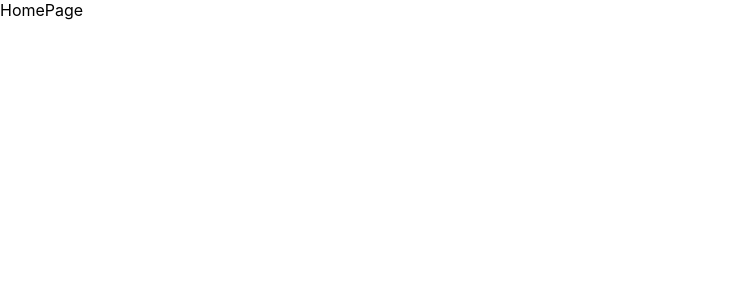
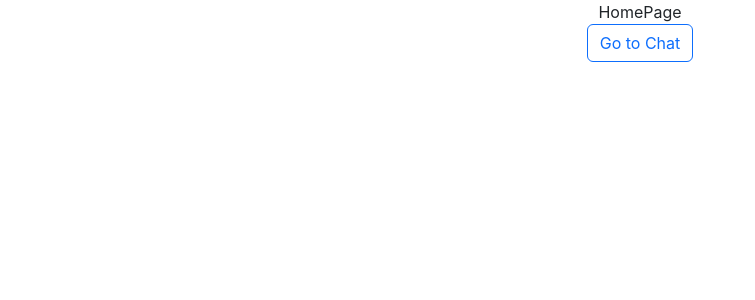
Before and after one commit to iosumit/chat-frontend-system, a React (Create React App) app: page / in a window 1280 px wide. Shown: the top 300 px of the page, without its empty margins (0-755 px from the left). Built offline with nearby package versions, Linux system fonts and the light colour scheme.

Commit message:
Division made

```diff
--- a/package.json
+++ b/package.json
@@ -7,6 +7,7 @@
     "@testing-library/jest-dom": "^5.16.5",
     "@testing-library/react": "^13.4.0",
     "@testing-library/user-event": "^13.5.0",
+    "bootstrap": "^5.3.0",
     "react": "^18.2.0",
     "react-dom": "^18.2.0",
     "react-redux": "^8.0.7",
--- a/public/index.html
+++ b/public/index.html
@@ -1,15 +1,15 @@
 <!DOCTYPE html>
 <html lang="en">
+
 <head>
   <meta charset="utf-8" />
   <link rel="icon" href="%PUBLIC_URL%/favicon.ico" />
   <meta name="viewport" content="width=device-width, initial-scale=1" />
   <meta name="theme-color" content="#000000" />
-    <meta
-      name="description"
-      content="Web site created using create-react-app"
-    />
+  <meta name="description" content="Web site created using create-react-app" />
   <link rel="apple-touch-icon" href="%PUBLIC_URL%/logo192.png" />
+  <link href="https://cdn.jsdelivr.net/npm/bootstrap@5.3.0/dist/css/bootstrap.min.css" rel="stylesheet"
+    integrity="sha384-9ndCyUaIbzAi2FUVXJi0CjmCapSmO7SnpJef0486qhLnuZ2cdeRhO02iuK6FUUVM" crossorigin="anonymous">
   <!--
       manifest.json provides metadata used when your web app is installed on a
       user's mobile device or desktop. See https://developers.google.com/web/fundamentals/web-app-manifest/
@@ -26,6 +26,7 @@
     -->
   <title>React App</title>
 </head>
+
 <body>
   <noscript>You need to enable JavaScript to run this app.</noscript>
   <div id="root"></div>
@@ -40,4 +41,5 @@
       To create a production bundle, use `npm run build` or `yarn build`.
     -->
 </body>
+
 </html>
--- a/src/App.js
+++ b/src/App.js
@@ -6,13 +6,12 @@ import store from './store'
 function App() {
   return (
     <Provider store={store}>
-    <BrowserRouter>
-      <Routes>
-        <Route path="/" element={<HomePage />}>
-          <Route index element={<ChatPage />} />
-        </Route>
-      </Routes>
-    </BrowserRouter>
+      <BrowserRouter>
+        <Routes>
+          <Route path="/" element={<HomePage />} />
+          <Route exact path="/chat" element={<ChatPage />} />
+        </Routes>
+      </BrowserRouter>
     </Provider>
   );
 }
--- a/src/modules/App/Pages/ChatPage/ChatPage.js
+++ b/src/modules/App/Pages/ChatPage/ChatPage.js
@@ -2,7 +2,15 @@ import React from 'react'
 
 const ChatPage = () => {
   return (
-    <div>ChatPage</div>
+    <div className='.container-fluid'>
+      <div class="row justify-content-md-center">
+
+        <div class="col-md-2">Left</div>
+
+        <div class="col-md-8">Right</div>
+
+      </div>
+    </div>
   )
 }
 
--- a/src/modules/App/Pages/HomePage/HomePage.js
+++ b/src/modules/App/Pages/HomePage/HomePage.js
@@ -1,8 +1,12 @@
 import React from 'react'
+import { Link } from 'react-router-dom'
 
 const HomePage = () => {
   return (
-    <div>HomePage</div>
+    <center>
+      <div>HomePage</div>
+      <Link className='btn btn-outline-primary' to="/chat">Go to Chat</Link>
+    </center>
   )
 }
 
```
Also changed, not shown: 2 other files (tests, documents, lock files or other folders). Lines whose indentation alone changed are shown as unchanged.
